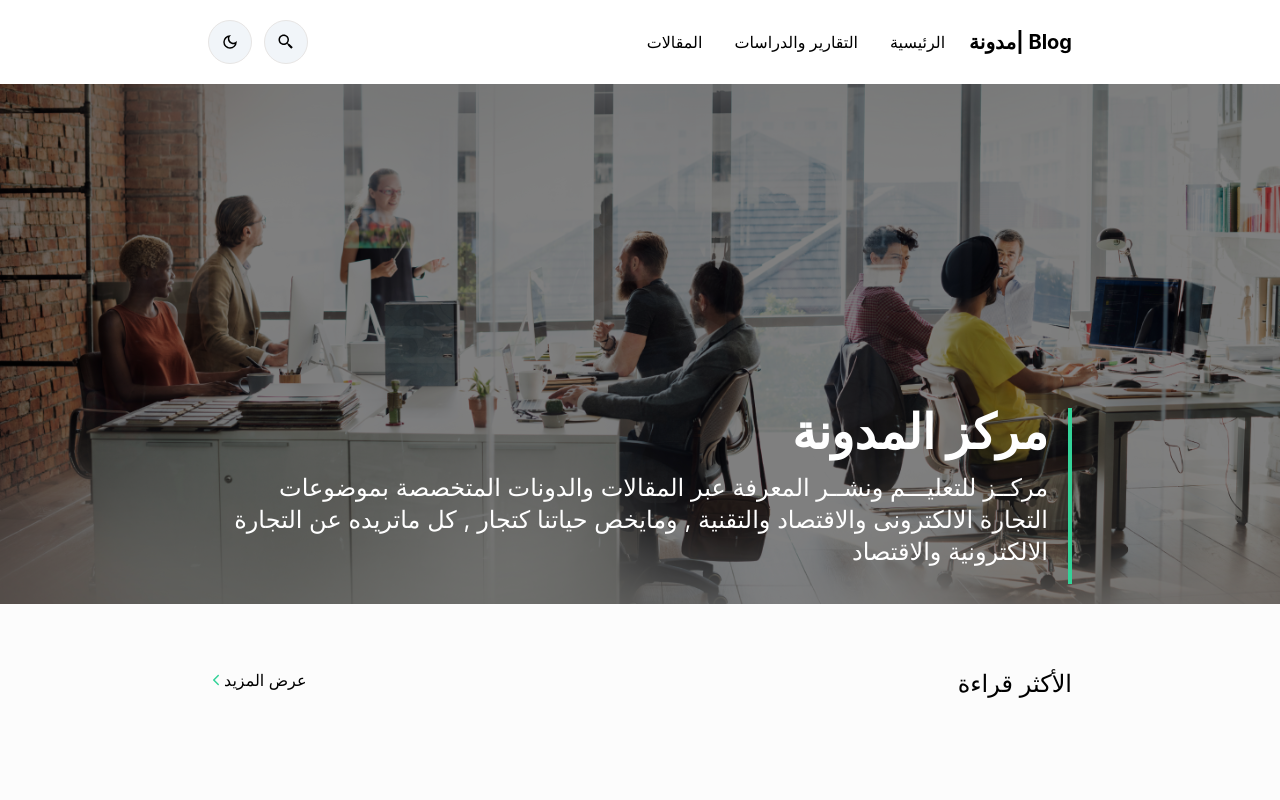
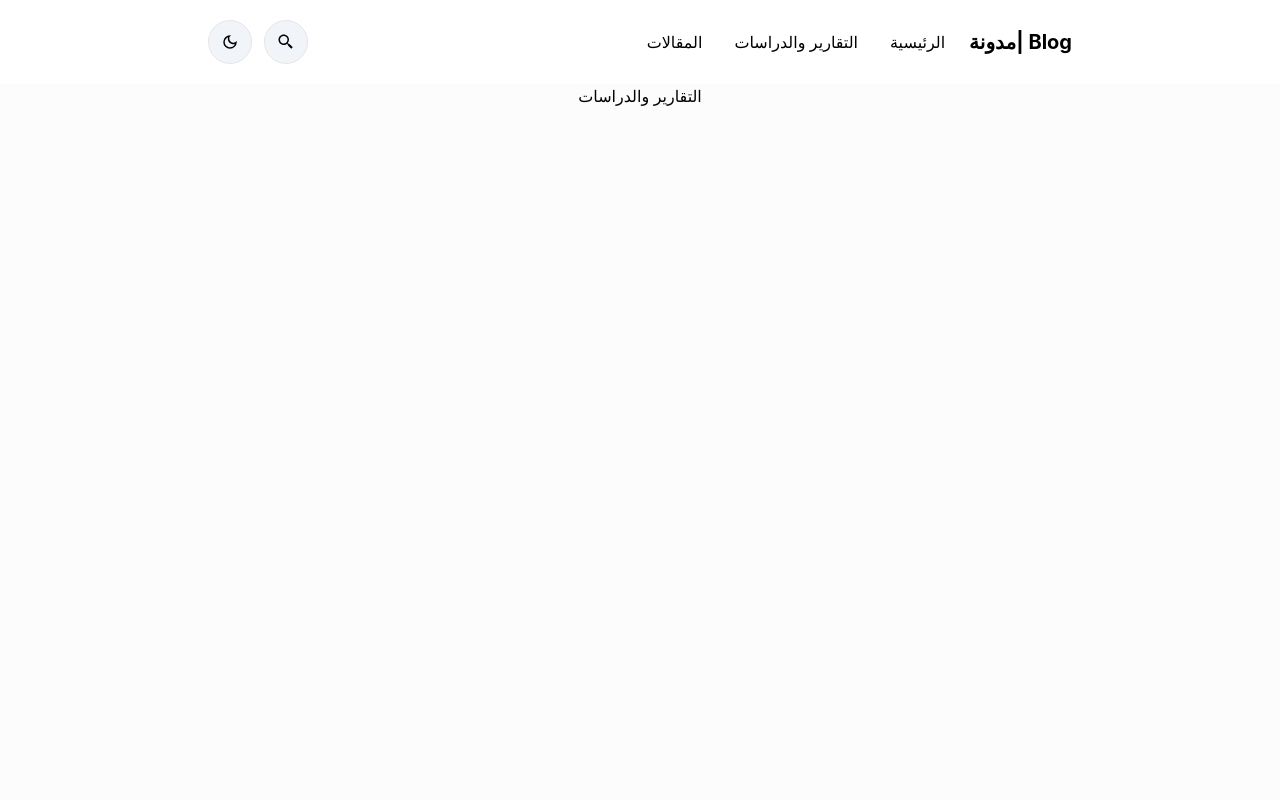
Before and after one commit to Muyassr/Salla-blog-app, a React (Vite) app: page /reports in a window 1280 px wide. Shown: the top 800 px of the page. Built offline with nearby package versions, Linux system fonts and the light colour scheme; no server answers; what tailwindcss-rtl would draw is missing.

Commit message:
building routing

```diff
--- a/src/App.tsx
+++ b/src/App.tsx
@@ -2,12 +2,30 @@ import { useState } from "react";
 import logo from "./logo.svg";
 import "./App.scss";
 import LandingPage from "./pages/HomePage/LandingPage";
+import { BrowserRouter as Router, Route, Routes } from 'react-router-dom';
+
+import Reports from "./pages/Reports/Reports";
+import NotFound from "./pages/NotFound";
+import Navbar from "./components/Navbar";
+// import { Route, Router } from "react-router-dom";
+// import { Switch } from "@headlessui/react";
+
+type TParams = { id: string };
 
 function App() {
   return (
-    <div className="App">
-      <LandingPage />
-    </div>
+    <Router>
+      <div className="App">
+        <Navbar />
+        {/* <div className="content"> */}
+        <Routes>
+          <Route path='/' element={<LandingPage/>} />
+          <Route path='/reports' element={<Reports/>} />
+          <Route path='*' element={<NotFound/>} />
+        </Routes>
+        {/* </div> */}
+      </div>
+    </Router>
   );
 }
 
--- a/src/pages/HomePage/BlogList.tsx
+++ b/src/pages/HomePage/BlogList.tsx
@@ -2,9 +2,9 @@ import React from "react";
 import { Blog } from "../../models/models";
 import MostReadCard from "../../components/MostReadCard";
 import IdeasBlogCard from "../../components/IdeasBlogCard";
-import Card2 from "../../components/card2";
-import Card3 from "../../components/card3";
-import Card1 from "../../components/card1";
+import Card2 from "../../components/Card2";
+import Card3 from "../../components/Card3";
+import Card1 from "../../components/Card1";
 
 interface props {
   blogs: Array<Blog>;
--- a/src/pages/HomePage/LandingPage.tsx
+++ b/src/pages/HomePage/LandingPage.tsx
@@ -11,10 +11,6 @@ import IdeasBlogs from "./IdeasBlogs";
 import Navbar from "../../components/Navbar";
 import AdBanner from "./AdBanner";
 import IdeasBlogCard2 from "../../components/ideasBlogCard2";
-import Card1 from "../../components/card1";
-import Card2 from "../../components/card2";
-import Card3 from "../../components/card3";
-
 const baseURL = "https://62ace799402135c7acba8b3b.mockapi.io/";
 
 const LandingPage: React.FC = () => {
@@ -36,7 +32,7 @@ const LandingPage: React.FC = () => {
   return (
     // <Navbar/>/
     <>
-      <Navbar />
+
       <div className="flex flex-col space-y-16">
         {/* start Hero Section */}
         <Hero />
--- /dev/null
+++ b/src/pages/NotFound.tsx
@@ -0,0 +1,9 @@
+interface probs {
+
+}
+
+const NotFound: React.FC = () => {
+    return ( <h2>not found!</h2> );
+}
+
+export default NotFound;
--- /dev/null
+++ b/src/pages/Reports/Reports.tsx
@@ -0,0 +1,6 @@
+
+const Reports: React.FC = () => {
+    return ( <h2>التقارير والدراسات</h2> );
+}
+
+export default Reports;
```
Also changed, not shown: package.json (+7 -3 lines), 1 other file (tests, documents, lock files or other folders).
